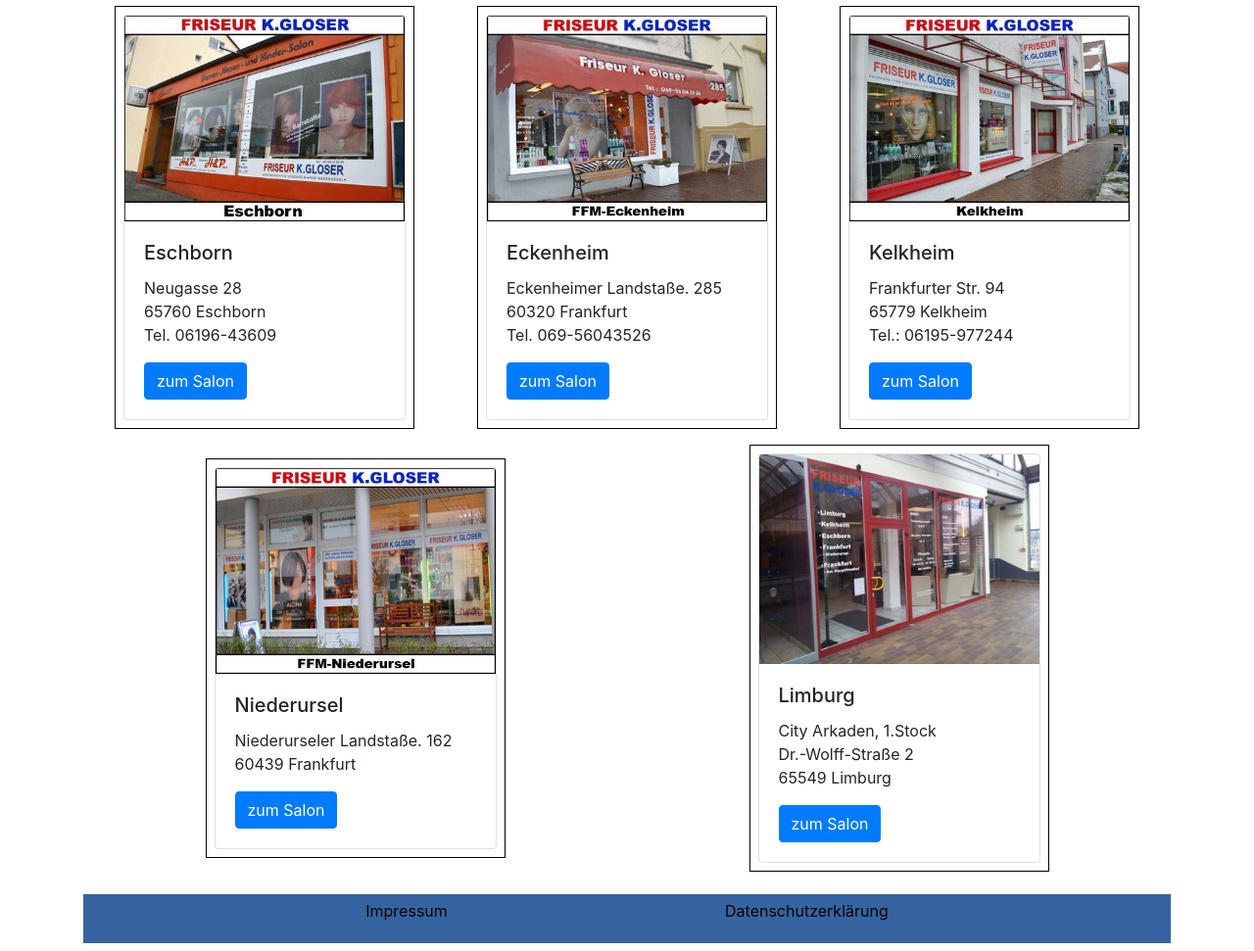
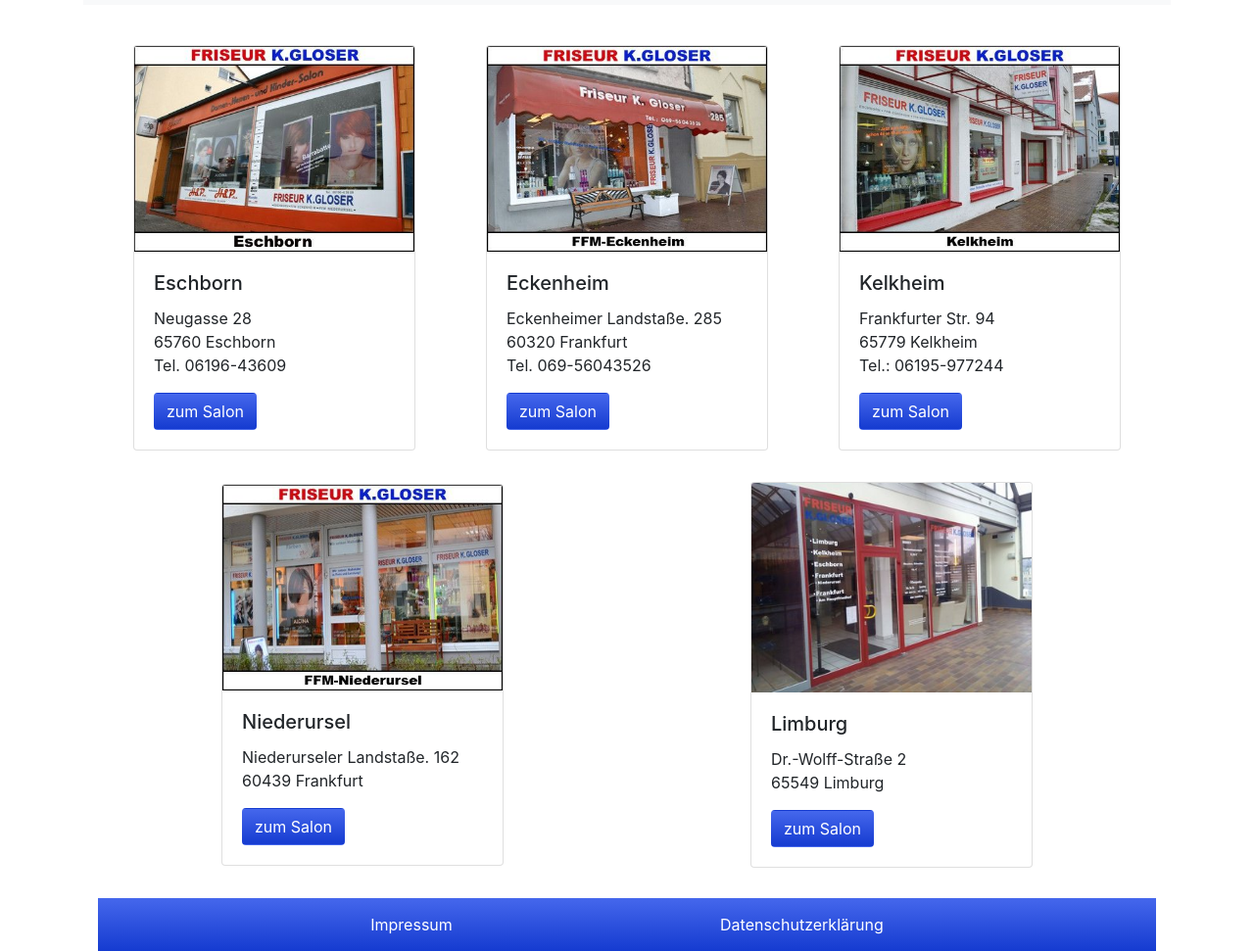
Before and after one commit to SimonGloser/friseur-gloser, a website: page src/index.html in a window 1280 px wide. Shown: the part 308-1279 px from the top of the page at 98% size. Drawn offline with nearby package versions, Linux system fonts and the light colour scheme.

Commit message:
refactor color footer

```diff
--- a/src/index.html
+++ b/src/index.html
@@ -12,9 +12,10 @@
     <!-- Place favicon.ico in the root directory -->
 
     <link rel="stylesheet" href="../dist/css/website.css">
-  <link rel="stylesheet" href="css/normalize.css">
-  <link rel="stylesheet" href="css/main.css">
-  <link rel="stylesheet" href="https://stackpath.bootstrapcdn.com/bootstrap/4.1.3/css/bootstrap.min.css" integrity="sha384-MCw98/SFnGE8fJT3GXwEOngsV7Zt27NXFoaoApmYm81iuXoPkFOJwJ8ERdknLPMO" crossorigin="anonymous">
+    <link rel="stylesheet" href="../dist/css/normalize.css">
+    <link rel="stylesheet" href="../dist/css/main.css">
+    <link rel="stylesheet" href="https://stackpath.bootstrapcdn.com/bootstrap/4.1.3/css/bootstrap.min.css"
+          integrity="sha384-MCw98/SFnGE8fJT3GXwEOngsV7Zt27NXFoaoApmYm81iuXoPkFOJwJ8ERdknLPMO" crossorigin="anonymous">
 
     <meta name="theme-color" content="#fafafa">
 </head>
@@ -22,16 +23,17 @@
 <body>
 
 
-
 <div class="container">
 
     <div id="carouselExampleControls" class="carousel slide" style="margin-top: 25px;" data-ride="carousel">
         <div class="carousel-inner">
             <div class="carousel-item active">
-        <img class="d-block w-100"  style="width:272px;height:200px;" src="img/original/marguerite-729510_1280.jpg" alt="First slide">
+                <img class="d-block w-100" style="width:272px;height:200px;"
+                     src="img/original/marguerite-729510_1280.jpg" alt="First slide">
             </div>
             <div class="carousel-item">
-        <img class="d-block w-100" style="width:272px;height:200px;" src="img/original/bath-3084156_1920.jpg" alt="Second slide">
+                <img class="d-block w-100" style="width:272px;height:200px;" src="img/original/bath-3084156_1920.jpg"
+                     alt="Second slide">
             </div>
         </div>
         <a class="carousel-control-prev" href="#carouselExampleControls" role="button" data-slide="prev">
@@ -48,8 +50,9 @@
 
 
     <nav class="navbar navbar-expand-lg navbar-light bg-light">
-  <a class="navbar-brand" href="#">Salon K. Gloser</a>
-  <button class="navbar-toggler" type="button" data-toggle="collapse" data-target="#navbarSupportedContent" aria-controls="navbarSupportedContent" aria-expanded="false" aria-label="Toggle navigation">
+        <a class="navbar-brand" href="/">Salon K. Gloser</a>
+        <button class="navbar-toggler" type="button" data-toggle="collapse" data-target="#navbarSupportedContent"
+                aria-controls="navbarSupportedContent" aria-expanded="false" aria-label="Toggle navigation">
             <span class="navbar-toggler-icon"></span>
         </button>
 
@@ -59,7 +62,8 @@
                     <a class="nav-link" href="#">Preise</a>
                 </li>
                 <li class="nav-item dropdown">
-        <a class="nav-link dropdown-toggle" href="#" id="navbarDropdown" role="button" data-toggle="dropdown" aria-haspopup="true" aria-expanded="false">
+                    <a class="nav-link dropdown-toggle" href="#" id="navbarDropdown" role="button"
+                       data-toggle="dropdown" aria-haspopup="true" aria-expanded="false">
                         Standorte
                     </a>
                     <div class="dropdown-menu" aria-labelledby="navbarDropdown">
@@ -82,86 +86,116 @@
             </ul>
         </div>
     </nav>
-</div>
+
 
     <!-- Nabbar end-->
     <!--[if IE]>
-    <p class="browserupgrade">You are using an <strong>outdated</strong> browser. Please <a href="https://browsehappy.com/">upgrade your browser</a> to improve your experience and security.</p>
+    <p class="browserupgrade">You are using an <strong>outdated</strong> browser. Please <a
+            href="https://browsehappy.com/">upgrade
+        your browser</a> to improve your experience and security.</p>
     <![endif]-->
 
 
     <!-- Add your site or application content here -->
     <div class="container" id="saloncontainer">
         <ul id="salonlist">
-    <li class="salon"><div class="card" style="width: 18rem;">
+            <li>
+                <div class="card card-custom">
                     <img src="img/original/eschborn.jpg" class="card-img-top" alt="Salon Eschborn">
                     <div class="card-body">
                         <h5 class="card-title">Eschborn</h5>
                         <p class="card-text">Neugasse 28<br>65760 Eschborn<br>Tel. 06196-43609</p>
-        <a href="#" class="btn btn-primary">zum Salon</a>
+                        <a href="#" class="btn btn-custom">zum Salon</a>
                     </div>
-    </div></li>
-    <li class="salon"><div class="card" style="width: 18rem;">
+                </div>
+            </li>
+            <li>
+                <div class="card card-custom">
                     <img src="img/original/eckenheim.jpg" class="card-img-top" alt="Salon Eckenheim">
                     <div class="card-body">
                         <h5 class="card-title">Eckenheim</h5>
                         <p class="card-text">Eckenheimer Landstaße. 285<br>60320 Frankfurt<br>Tel. 069-56043526 </p>
-        <a href="#" class="btn btn-primary">zum Salon</a>
+                        <a href="#" class="btn btn-custom">zum Salon</a>
                     </div>
-    </div></li>
-    <li class="salon"><div class="card" style="width: 18rem;">
+                </div>
+            </li>
+            <li>
+                <div class="card card-custom">
                     <img src="img/original/kelkheim.jpg" class="card-img-top" alt="Salon Kelkheim">
                     <div class="card-body">
                         <h5 class="card-title">Kelkheim</h5>
                         <p class="card-text">Frankfurter Str. 94<br>65779 Kelkheim<br>Tel.: 06195-977244</p>
-        <a href="#" class="btn btn-primary">zum Salon</a>
+                        <a href="#" class="btn btn-custom">zum Salon</a>
                     </div>
-    </div></li>
-    <li class="salon"><div class="card" style="width: 18rem;">
+                </div>
+            </li>
+            <li>
+                <div class="card card-custom">
                     <img src="img/original/niederursel.jpg" class="card-img-top" alt="Salon Niederursel">
                     <div class="card-body">
                         <h5 class="card-title">Niederursel</h5>
                         <p class="card-text">Niederurseler Landstaße. 162 <br>
                             60439 Frankfurt
                         </p>
-        <a href="#" class="btn btn-primary">zum Salon</a>
+                        <a href="#" class="btn btn-custom">zum Salon</a>
                     </div>
-    </div></li>
-    <li class="salon"><div class="card" style="width: 18rem;">
+                </div>
+            </li>
+            <li>
+                <div class="card card-custom">
                     <img src="img/original/limburg.jpg" class="card-img-top" alt="Salon Limburg">
                     <div class="card-body">
                         <h5 class="card-title">Limburg</h5>
-        <p class="card-text">City Arkaden, 1.Stock<br>
+                        <p class="card-text">
                             Dr.-Wolff-Straße 2<br>
                             65549 Limburg</p>
-        <a href="#" class="btn btn-primary">zum Salon</a>
+                        <a href="#" class="btn btn-custom">zum Salon</a>
                     </div>
-    </div></li>
+                </div>
+            </li>
         </ul>
 
 
         <!-- Footer -->
-  <footer >
-    <ul>
-    <li><a class="footerItem" style="color: black" href="">Impressum</a></li>
-    <li><a class="footerItem" style="color: black" href="">Datenschutzerklärung</a></li>
-    </ul>
+        <footer>
+            <div class="flex-container">
+                <div class="flex-item">
+                    <a class="footerItem" href="">Impressum</a>
+                </div>
+                <div class="flex-item">
+                    <a class="footerItem" href="">Datenschutzerklärung</a>
+                </div>
+            </div>
         </footer>
 
     </div>
+</div>
 <script src="js/vendor/modernizr-{{MODERNIZR_VERSION}}.min.js"></script>
-  <script src="https://code.jquery.com/jquery-{{JQUERY_VERSION}}.min.js" integrity="{{JQUERY_SRI_HASH}}" crossorigin="anonymous"></script>
+<script src="https://code.jquery.com/jquery-{{JQUERY_VERSION}}.min.js" integrity="{{JQUERY_SRI_HASH}}"
+        crossorigin="anonymous"></script>
 <script>window.jQuery || document.write('<script src="js/vendor/jquery-{{JQUERY_VERSION}}.min.js"><\/script>')</script>
 <script src="js/plugins.js"></script>
 <script src="js/main.js"></script>
-<script src="https://code.jquery.com/jquery-3.3.1.slim.min.js" integrity="sha384-q8i/X+965DzO0rT7abK41JStQIAqVgRVzpbzo5smXKp4YfRvH+8abtTE1Pi6jizo" crossorigin="anonymous"></script>
-<script src="https://cdnjs.cloudflare.com/ajax/libs/popper.js/1.14.7/umd/popper.min.js" integrity="sha384-UO2eT0CpHqdSJQ6hJty5KVphtPhzWj9WO1clHTMGa3JDZwrnQq4sF86dIHNDz0W1" crossorigin="anonymous"></script>
-<script src="https://stackpath.bootstrapcdn.com/bootstrap/4.3.1/js/bootstrap.min.js" integrity="sha384-JjSmVgyd0p3pXB1rRibZUAYoIIy6OrQ6VrjIEaFf/nJGzIxFDsf4x0xIM+B07jRM" crossorigin="anonymous"></script>
+<script src="https://code.jquery.com/jquery-3.3.1.slim.min.js"
+        integrity="sha384-q8i/X+965DzO0rT7abK41JStQIAqVgRVzpbzo5smXKp4YfRvH+8abtTE1Pi6jizo"
+        crossorigin="anonymous"></script>
+<script src="https://cdnjs.cloudflare.com/ajax/libs/popper.js/1.14.7/umd/popper.min.js"
+        integrity="sha384-UO2eT0CpHqdSJQ6hJty5KVphtPhzWj9WO1clHTMGa3JDZwrnQq4sF86dIHNDz0W1"
+        crossorigin="anonymous"></script>
+<script src="https://stackpath.bootstrapcdn.com/bootstrap/4.3.1/js/bootstrap.min.js"
+        integrity="sha384-JjSmVgyd0p3pXB1rRibZUAYoIIy6OrQ6VrjIEaFf/nJGzIxFDsf4x0xIM+B07jRM"
+        crossorigin="anonymous"></script>
 
 <!-- Google Analytics: change UA-XXXXX-Y to be your site's ID. -->
 <script>
-    window.ga = function () { ga.q.push(arguments) }; ga.q = []; ga.l = +new Date;
-    ga('create', 'UA-XXXXX-Y', 'auto'); ga('set','transport','beacon'); ga('send', 'pageview')
+    window.ga = function () {
+        ga.q.push(arguments)
+    };
+    ga.q = [];
+    ga.l = +new Date;
+    ga('create', 'UA-XXXXX-Y', 'auto');
+    ga('set', 'transport', 'beacon');
+    ga('send', 'pageview')
 </script>
 <script src="https://www.google-analytics.com/analytics.js" async defer></script>
 </body>
```
Also changed, not shown: dist/css/website.css. Lines whose indentation alone changed are shown as unchanged.
